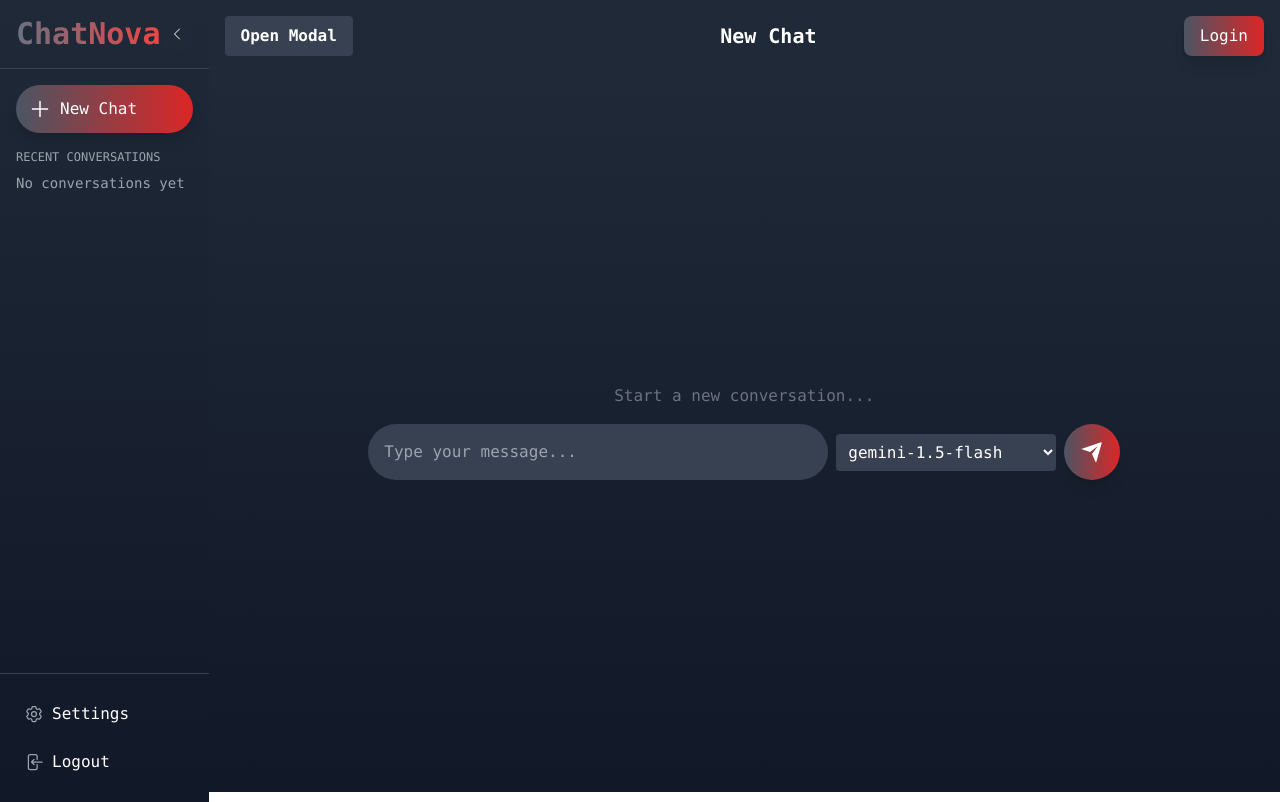
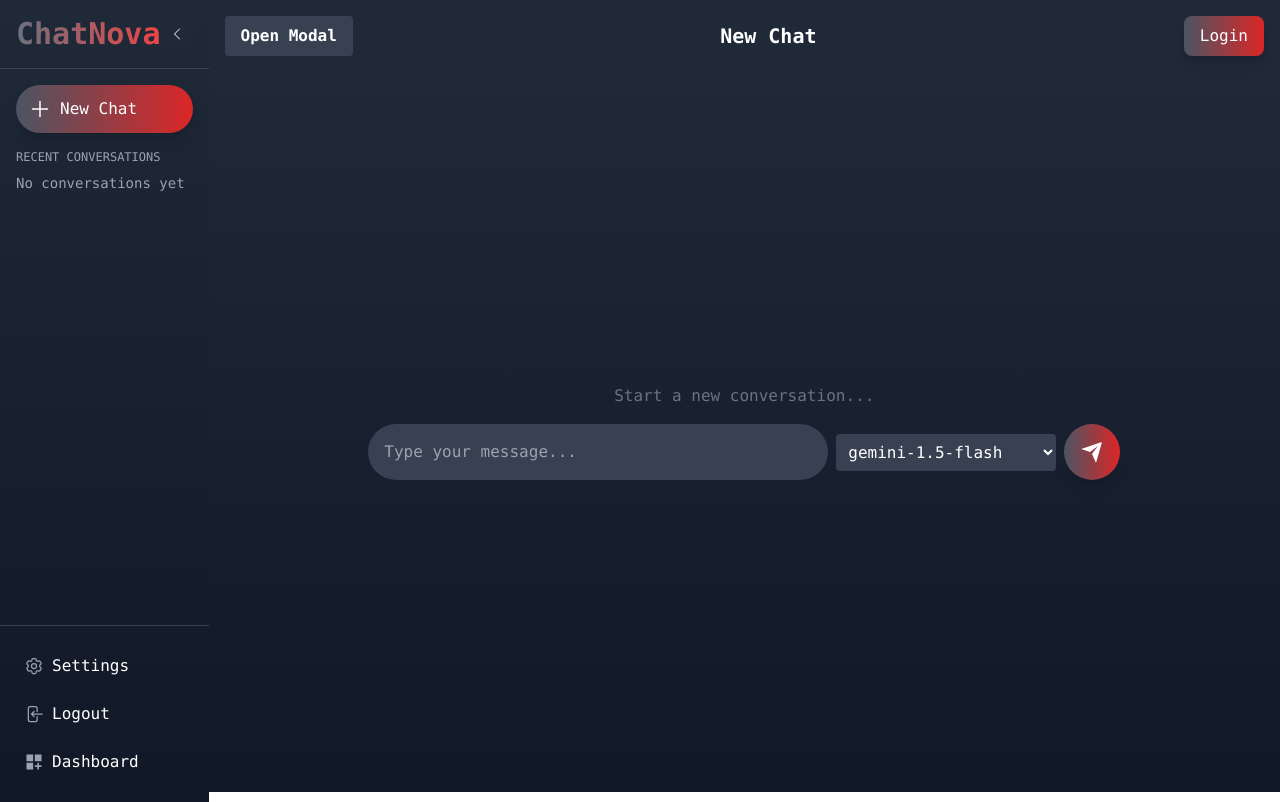
Before and after one commit to Niranjan0524/GeminiCraft, a React (Vite) app in the folder Frontend/: page / in a window 1280 px wide. Built offline with nearby package versions, Linux system fonts and the light colour scheme.

Commit message:
created dashboard nevigation

```diff
--- a/Frontend/src/App.jsx
+++ b/Frontend/src/App.jsx
@@ -8,6 +8,7 @@ import Signup from "./components/Signup";
 import { Toaster } from "react-hot-toast";
 import { ChatProvider } from "./store/ChatContext"; // Ensure correct casing
 import Chat from "./components/Chat";
+import Dashboard from "./components/Dashboard";
 
 function App() {
   console.log("backend url", import.meta.env.VITE_BACKEND_URL);
@@ -26,6 +27,7 @@ function App() {
                 <Route path="/profile" element={<Profile />} />
                 <Route path="/login" element={<Login />} />
                 <Route path="/signup" element={<Signup />} />
+                <Route path="/Dashboard" element={<Dashboard/>}></Route>
               </Routes>
             </div>
           </ChatProvider>
--- /dev/null
+++ b/Frontend/src/components/Dashboard.jsx
@@ -0,0 +1,12 @@
+const Dashboard=()=>{
+
+
+  return (
+    <div>
+      <h1>Dashboard</h1>
+    </div>
+  )
+}
+
+
+export default Dashboard;
--- a/Frontend/src/components/Sidebar.jsx
+++ b/Frontend/src/components/Sidebar.jsx
@@ -17,6 +17,7 @@ import { FaToggleOn } from "react-icons/fa6";
 import { useTheme } from '../store/ThemeContext';
 import { useAuth } from '../store/AuthContext';
 import { useNavigate } from 'react-router-dom';
+import { MdDashboardCustomize } from "react-icons/md";
 
 function Sidebar() {
     const [isCollapsed, setIsCollapsed] = useState(false);
@@ -222,7 +223,18 @@ function Sidebar() {
           <ArrowLeftOnRectangleIcon className="h-5 w-5 text-gray-400" />
           {!isCollapsed && <span>Logout</span>}
         </button>
+
+        <Link to="/dashboard">
+          <button
+            className="flex items-center gap-2 w-full px-2 py-3 rounded-lg
+            hover:bg-gradient-to-r hover:from-gray-700 hover:to-gray-600 transition-colors duration-200"
+          >
+            <MdDashboardCustomize className="h-5 w-5 text-gray-400" />
+            {!isCollapsed && <span>Dashboard</span>}
+          </button>
+        </Link>
       </div>
+
       {showSettings && (
         <div
           className={`absolute right-0 bottom-16 ${
```
